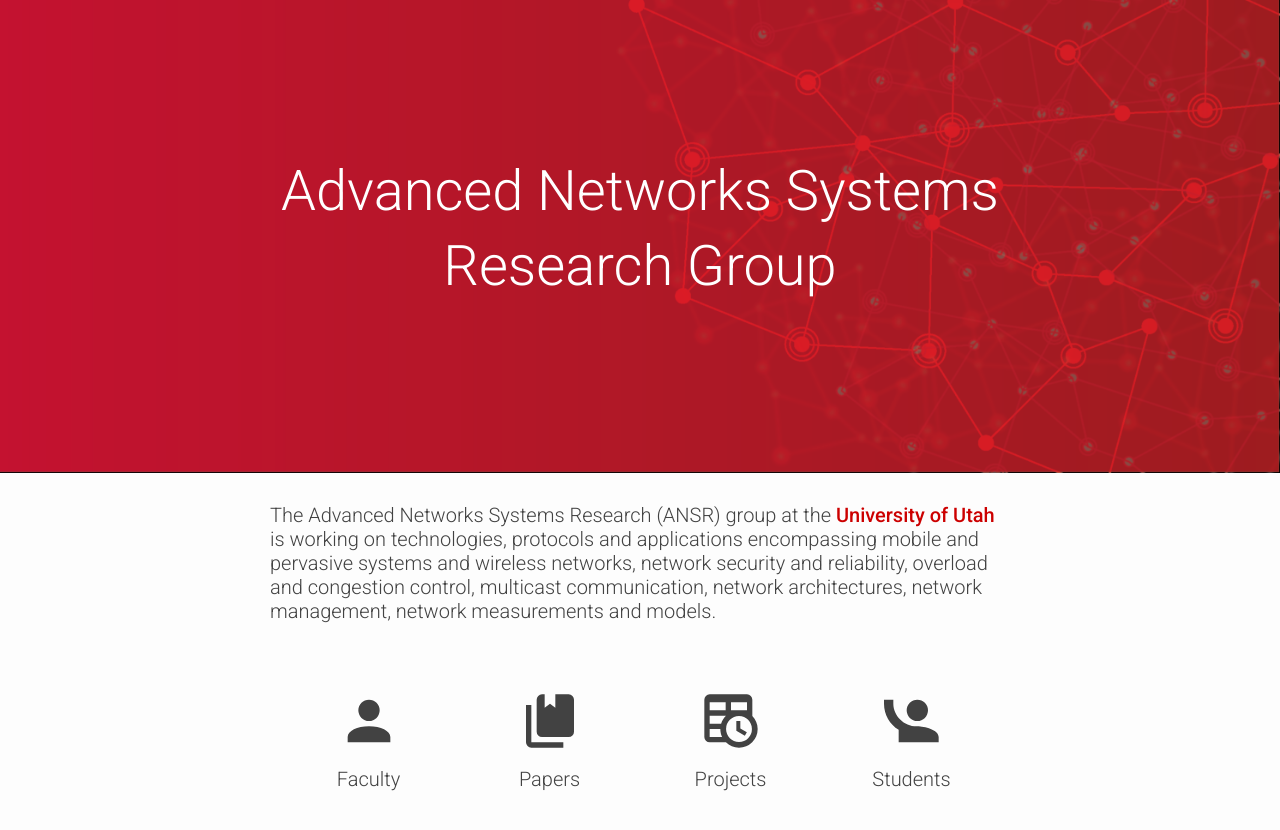
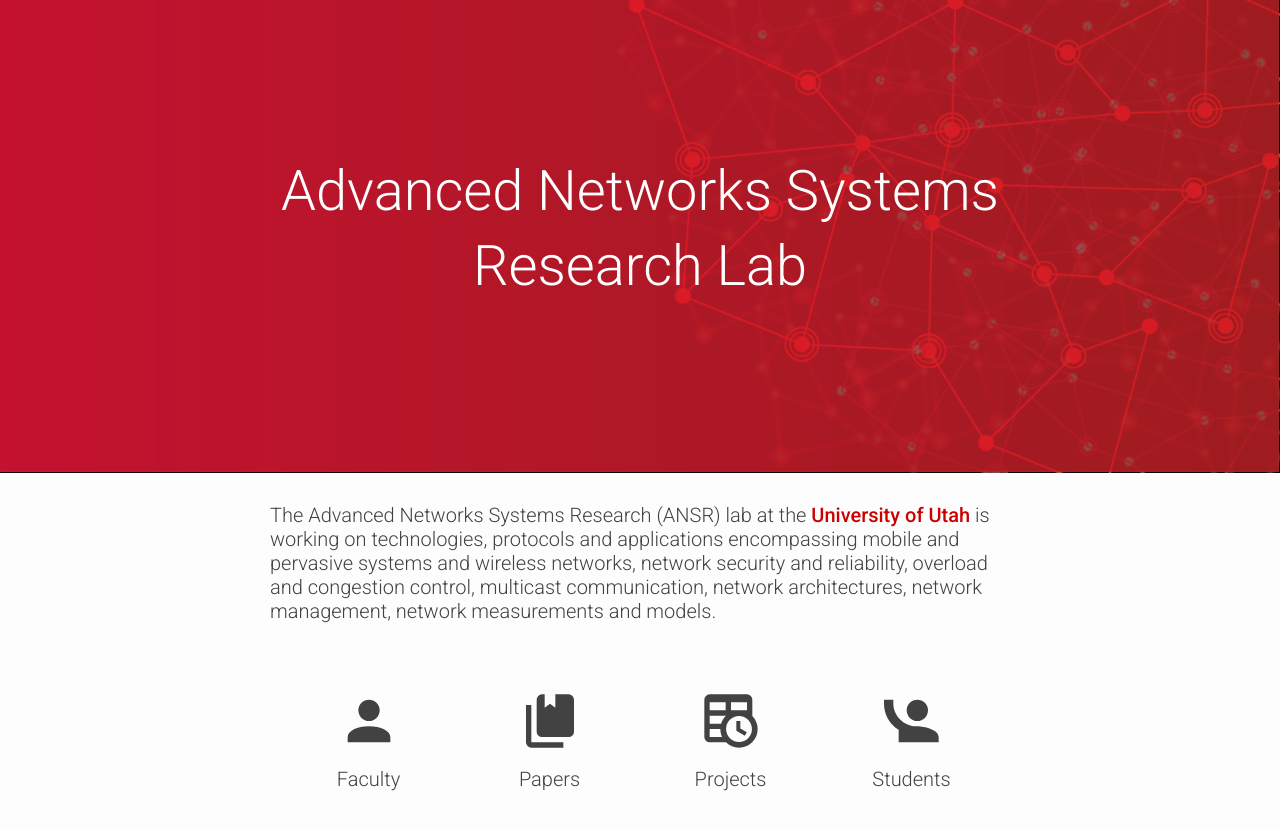
Before and after one commit to npatwari/npatwari.github.io, a Jekyll site: the page built from index.html, in a window 1280 px wide. Shown: the top 830 px of the page. Built offline with Jekyll 4.4.1, drawn with Linux system fonts in a browser that asks for light colours.

Commit message:
Change from ANSR Group to Lab

```diff
--- a/_config.yml
+++ b/_config.yml
@@ -6,10 +6,10 @@
 # 'jekyll serve'. If you change this file, please restart the server process.
 
 # Site settings
-title: ANSR Group
+title: ANSR Lab
 email: admin@ansr.cs.utah.edu
 description: > # this means to ignore newlines until "baseurl:"
-  The Advanced Networks Systems Research (ANSR) group at the <a href="http://www.utah.edu">University of Utah</a>
+  The Advanced Networks Systems Research (ANSR) lab at the <a href="http://www.utah.edu">University of Utah</a>
   is working on technologies, protocols and applications encompassing mobile and pervasive
   systems and wireless networks, network security and reliability, overload and
   congestion control, multicast communication, network architectures, network management,
--- a/index.html
+++ b/index.html
@@ -12,8 +12,7 @@
         <div class="hero hero--home">
             <div class="hero__bg-container">
                 <div class="hero__bg-container-overlay">
-                    <h1>Advanced Networks Systems<br>Research Group</h1>
-                    <!-- <h1>Welcome to the <br>ANSR Group</h1> -->
+                    <h1>Advanced Networks Systems<br>Research Lab</h1>
                 </div>
             </div>
         </div>
```
Also changed, not shown: README.md.
